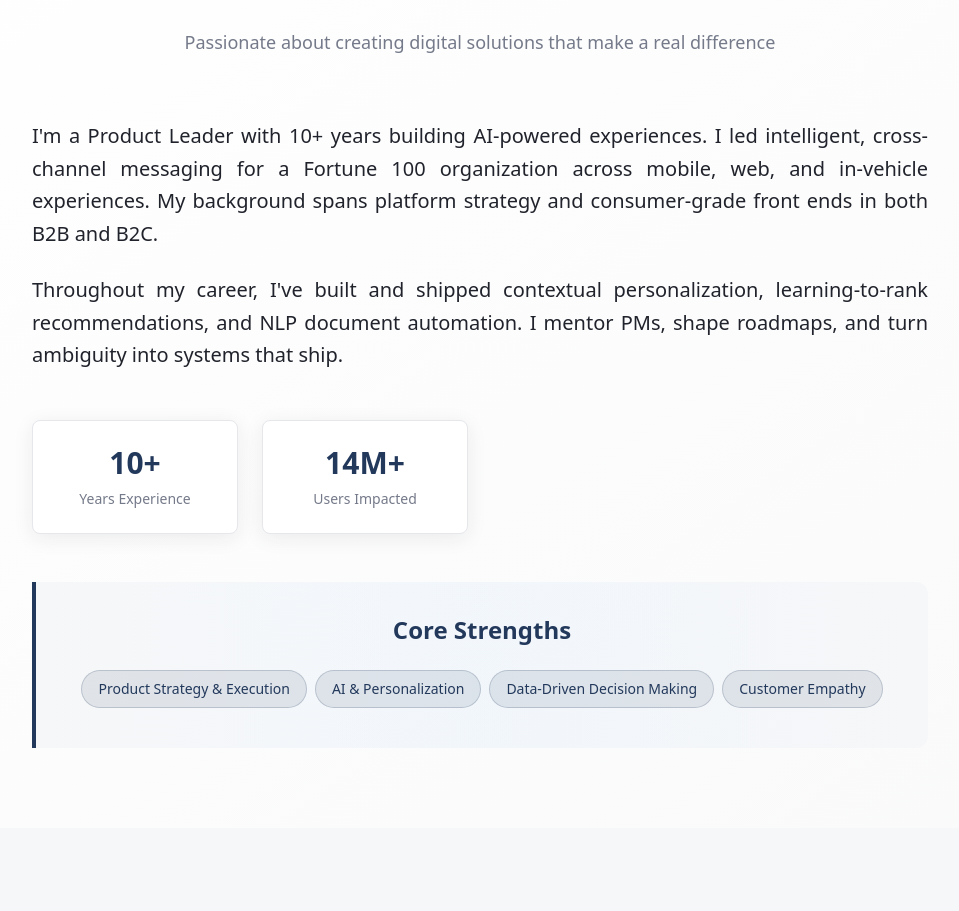
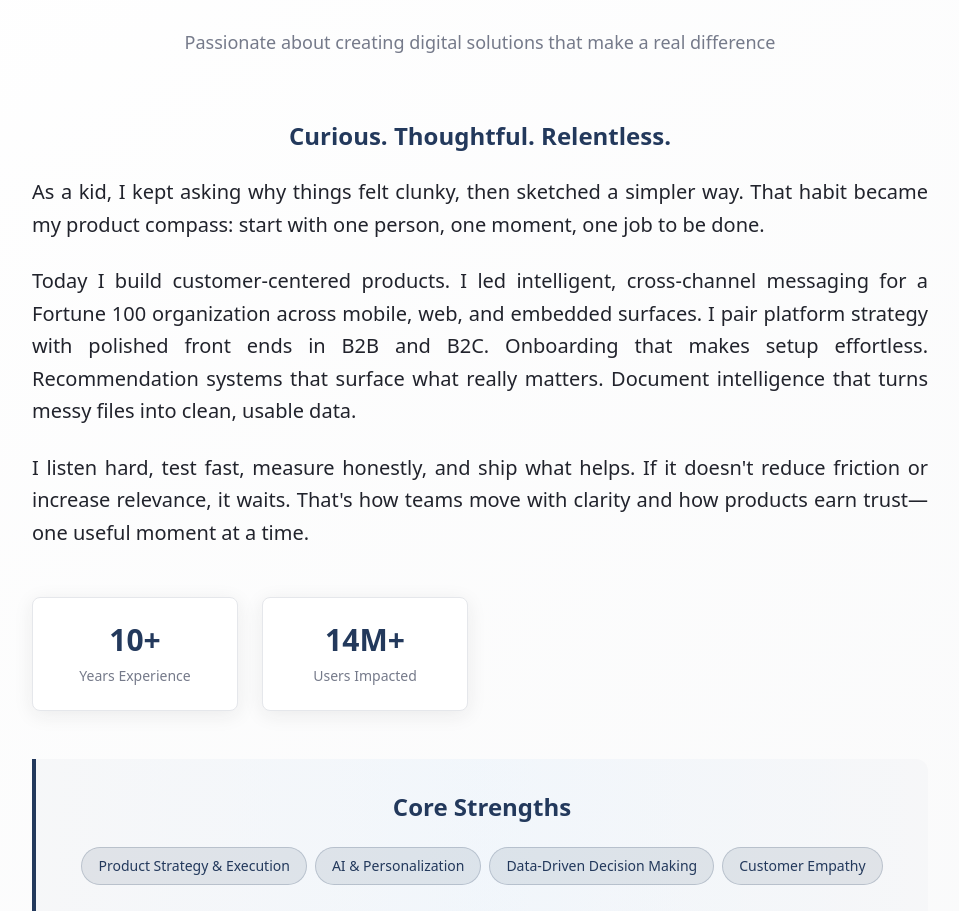
Before and after one commit to arushimishra3-design/path-portray, a React (Vite) app: page / in a window 1280 px wide. Shown: the part 924-1835 px from the top of the page, without its empty margins (160-1119 px from the left). Built offline with nearby package versions, Linux system fonts and the light colour scheme.

Commit message:
Update About Me section
Updated the About Me section with new content, including a revised personal statement, a narrative about the user's product development philosophy, and a description of their professional experience and approach.

```diff
--- a/src/components/AboutSection.tsx
+++ b/src/components/AboutSection.tsx
@@ -24,16 +24,20 @@ const AboutSection = () => {
           <div className="space-y-12">
             {/* Introduction */}
             <div className="text-center max-w-4xl mx-auto space-y-6">
-              <p className="text-xl leading-relaxed text-foreground text-justify">
-                I'm a Product Leader with 10+ years building AI-powered experiences. I led intelligent,
-                cross-channel messaging for a Fortune 100 organization across mobile, web, and in-vehicle experiences.
-                My background spans platform strategy and consumer-grade front ends in both B2B and B2C.
+              <p className="text-2xl font-semibold text-primary mb-6">
+                Curious. Thoughtful. Relentless.
               </p>
 
               <p className="text-xl leading-relaxed text-foreground text-justify">
-                Throughout my career, I've built and shipped contextual personalization, learning-to-rank
-                recommendations, and NLP document automation. I mentor PMs, shape roadmaps,
-                and turn ambiguity into systems that ship.
+                As a kid, I kept asking why things felt clunky, then sketched a simpler way. That habit became my product compass: start with one person, one moment, one job to be done.
+              </p>
+
+              <p className="text-xl leading-relaxed text-foreground text-justify">
+                Today I build customer-centered products. I led intelligent, cross-channel messaging for a Fortune 100 organization across mobile, web, and embedded surfaces. I pair platform strategy with polished front ends in B2B and B2C. Onboarding that makes setup effortless. Recommendation systems that surface what really matters. Document intelligence that turns messy files into clean, usable data.
+              </p>
+
+              <p className="text-xl leading-relaxed text-foreground text-justify">
+                I listen hard, test fast, measure honestly, and ship what helps. If it doesn't reduce friction or increase relevance, it waits. That's how teams move with clarity and how products earn trust—one useful moment at a time.
               </p>
             </div>
 
```
